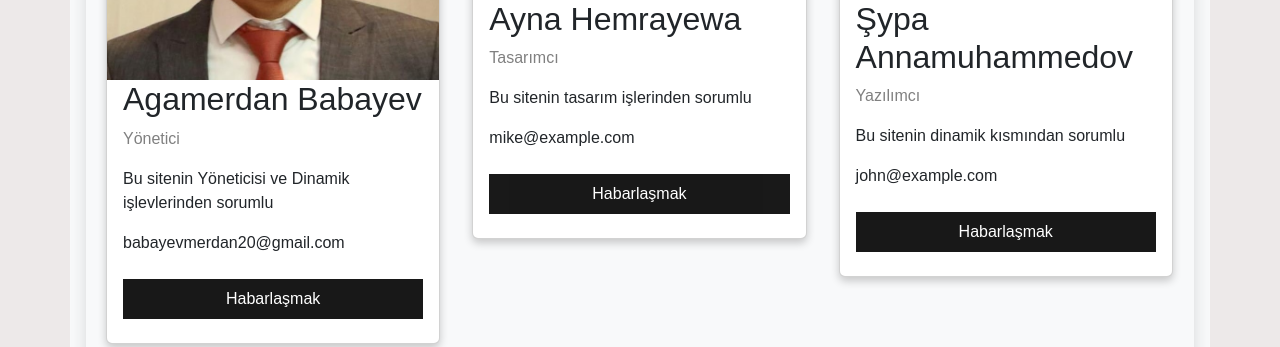
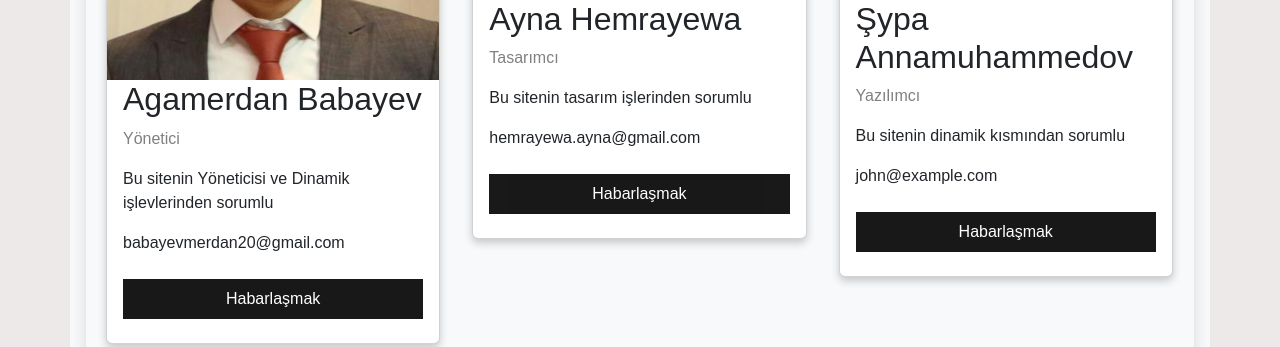
Before and after one commit to agamerdan/ynamly_hyzmat, a Django app: page /about/ in a window 1280 px wide. Shown: the part 643-990 px from the top of the page. Run offline with Django 4.2, Linux system fonts and the light colour scheme; some libraries are stand-ins or nearby versions.

Commit message:
gmail adres

```diff
--- a/pages/templates/about.html
+++ b/pages/templates/about.html
@@ -102,7 +102,7 @@
               <h2>Ayna Hemrayewa</h2>
               <p class="title">Tasarımcı</p>
               <p>Bu sitenin tasarım işlerinden sorumlu</p>
-              <p>mike@example.com</p>
+              <p>hemrayewa.ayna@gmail.com</p>
               <p><button class="button">Habarlaşmak</button></p>
             </div>
           </div>
```
